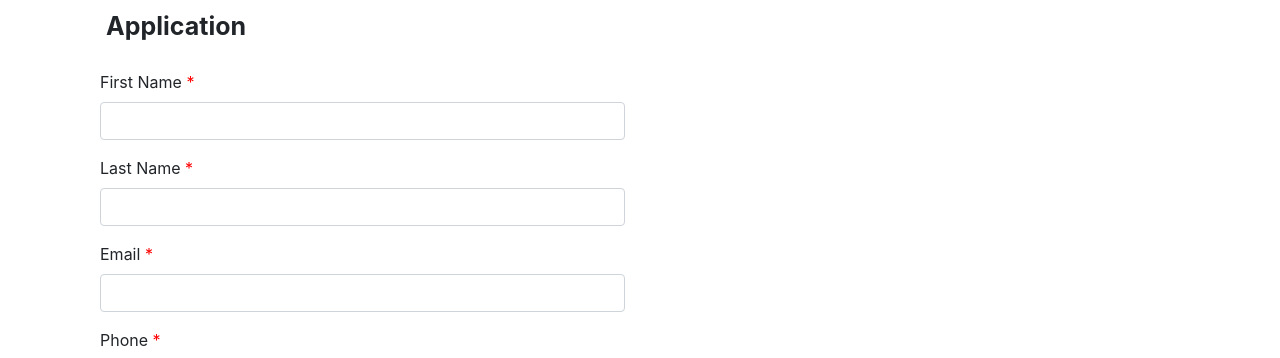
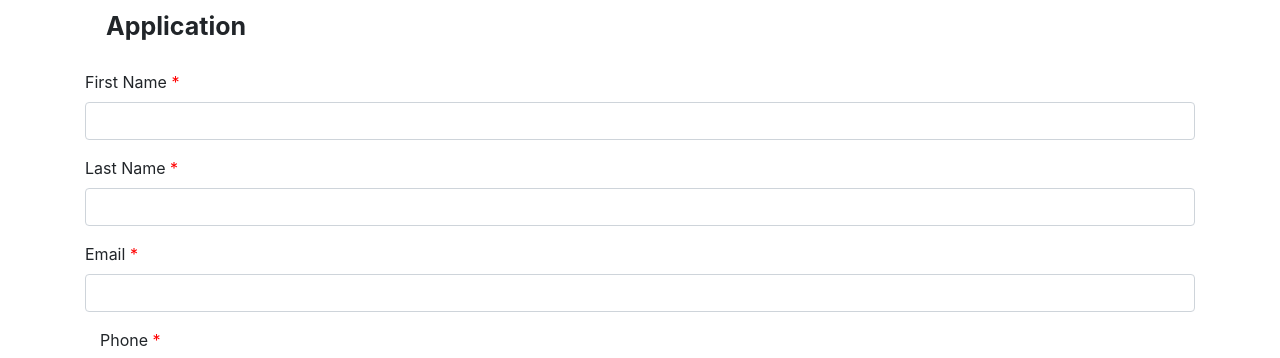
Before and after one commit to sallylz/awsociety, a React (Create React App) app: page / in a window 1280 px wide. Shown: the part 430-788 px from the top of the page. Built offline with nearby package versions, Linux system fonts and the light colour scheme.

Commit message:
changed form layout

```diff
--- a/src/Home.js
+++ b/src/Home.js
@@ -18,19 +18,19 @@ export const Home = () => (
                         <input type="hidden" name="oid" defaultValue="00D3h000000E1Ad" />
                         <input type="hidden" name="retURL" defaultValue="http://google.com"/>
 
-                        <div className="col-xs-6 col-md-6">
+                        <div class="col-xs-6">
                             <div className="form-group">
                                 <label for="first_ name">First Name <span style={{color:'red'}}>*</span></label> <input id="first_name" maxlength="40"
                                     name="first_name" size="20" type="text" class="form-control" required/>
                             </div>
                         </div>
-                        <div className="col-xs-6 col-md-6">
+                        <div class="col-xs-6">
                             <div className="form-group">
                                 <label for="last_name">Last Name <span style={{color:'red'}}>*</span></label> <input id="last_name" maxlength="80"
                                     name="last_name" size="20" type="text" class="form-control" required/>
                             </div>
                         </div>
-                        <div className="col-xs-6 col-md-6">
+                        <div class="col-xs-6">
                             <div className="form-group">
                                 <label for="email">Email <span style={{color:'red'}}>*</span></label> <input  id="email" maxlength="80"
                                     name="email" size="20" type="text" class="form-control" required />
```
